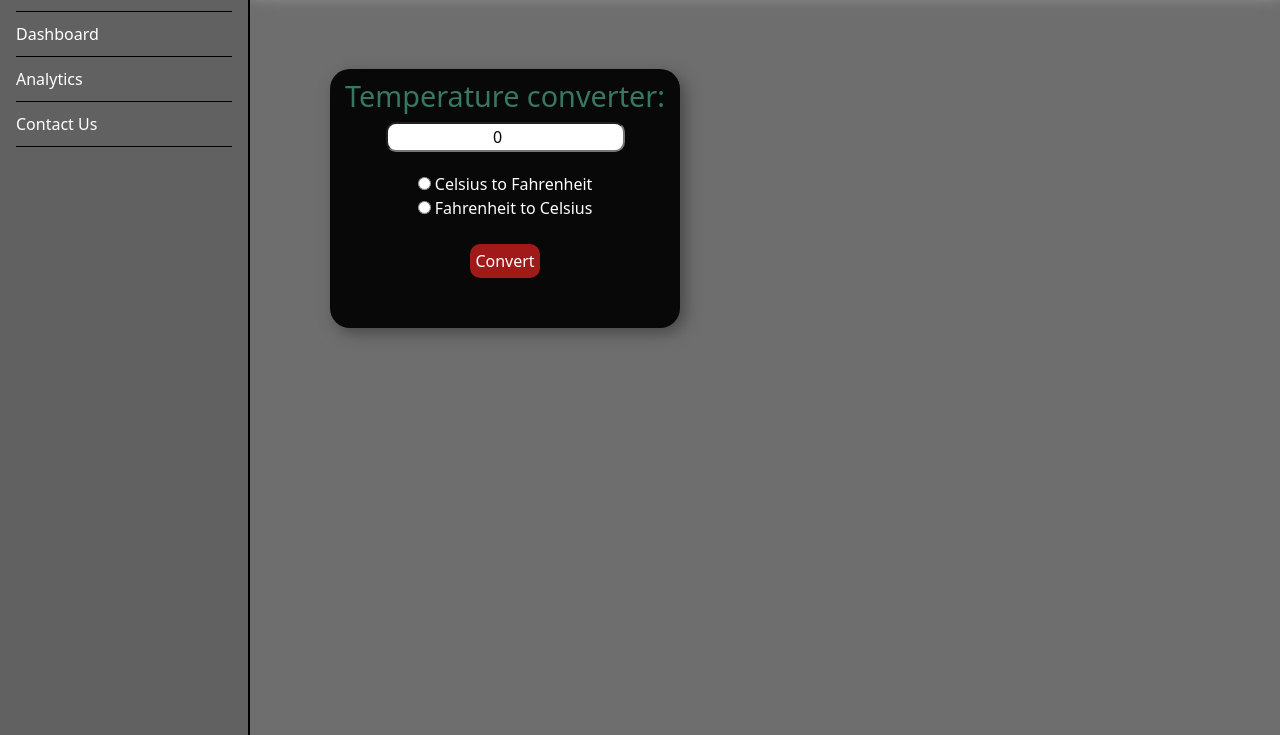
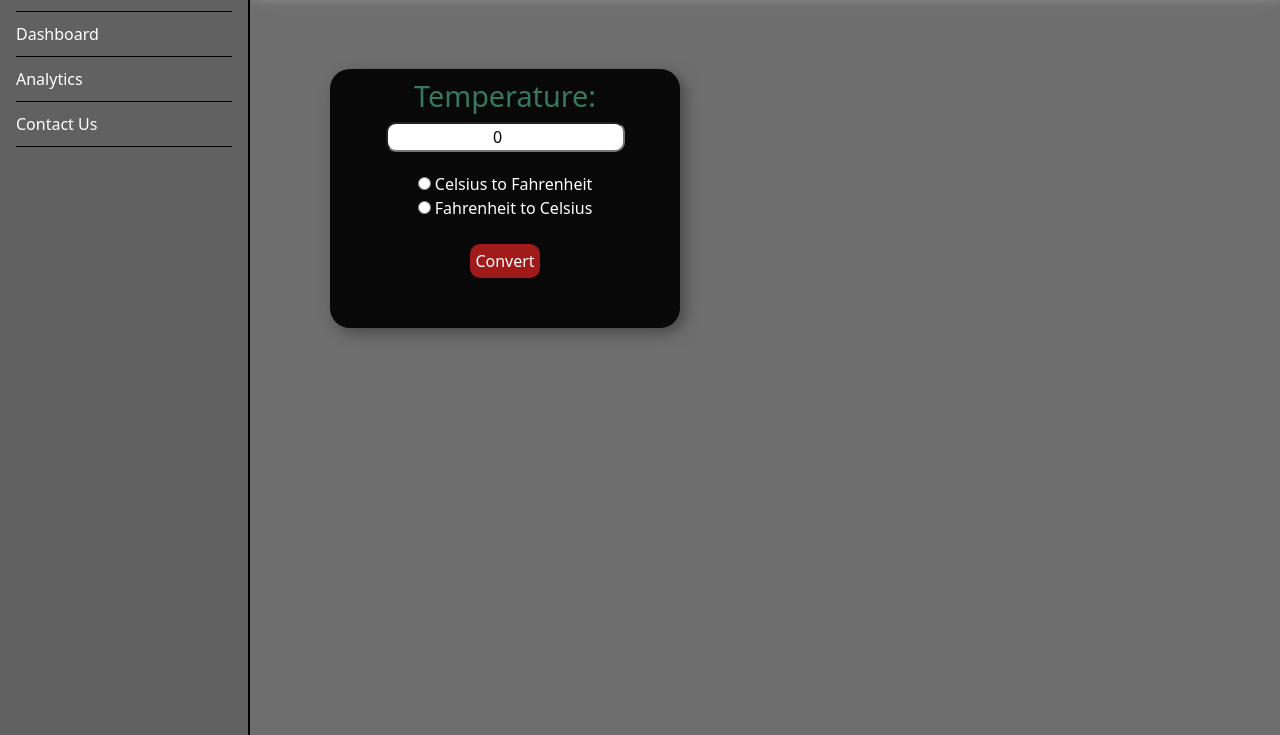
Before and after one commit to Saksham-1998/temperature, a plain HTML site: page index.html in a window 1280 px wide. Shown: the part 65-800 px from the top of the page. Drawn offline with nearby package versions, Linux system fonts and the light colour scheme.

Commit message:
remove convertor

```diff
--- a/index.html
+++ b/index.html
@@ -51,7 +51,7 @@
           </nav>
           <div id="temp">
             <form>
-              <h2>Temperature converter:</h2>
+              <h2>Temperature:</h2>
               <input type="number" value="0" id="textbox"><br>
 
               <input type="radio" id="cel" name="unit">
```
